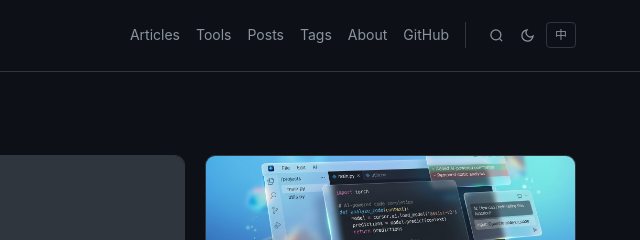
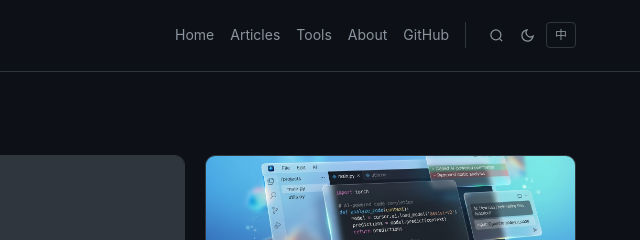
Before and after one commit to mm755185665-png/ai-blog, an Astro site: page /ai-blog/en in a window 1280 px wide. Shown: the top 240 px of the page, 640-1280 px from the left. Built offline with nearby package versions, Linux system fonts and the light colour scheme; Astro itself is replaced by a stand-in of ours.

Commit message:
nav: remove tags link, clean up nav items

```diff
--- a/src/layouts/BaseLayout.astro
+++ b/src/layouts/BaseLayout.astro
@@ -11,7 +11,6 @@ const htmlLang = lang === 'en' ? 'en' : 'zh-CN';
 const ogLocale = lang === 'en' ? 'en_US' : 'zh_CN';
 const base = import.meta.env.BASE_URL;
 const articlesHref = `${base}/${lang}/`;
-const tagsHref = `${base}/${lang}/tags/`;
 ---
 
 <!doctype html>
@@ -42,10 +41,9 @@ const tagsHref = `${base}/${lang}/tags/`;
         <a href={`${base}/`} class="logo">ai<span>.</span>blog</a>
         <nav>
           <div class="nav-links">
-            <a href={articlesHref}>{lang === 'en' ? 'Articles' : '文章'}</a>
+            <a href={articlesHref}>{lang === 'en' ? 'Home' : '首页'}</a>
+            <a href={`${base}/zh/articles/`}>{lang === 'en' ? 'Articles' : '文章'}</a>
             <a href={`${base}/zh/tools/`}>{lang === 'en' ? 'Tools' : '工具'}</a>
-            <a href={`${base}/zh/articles/`}>{lang === 'en' ? 'Posts' : '教程'}</a>
-            <a href={tagsHref}>{lang === 'en' ? 'Tags' : '标签'}</a>
             <a href={`${base}/about/`}>{lang === 'en' ? 'About' : '关于'}</a>
             <a href="https://github.com" target="_blank">GitHub</a>
           </div>
```
